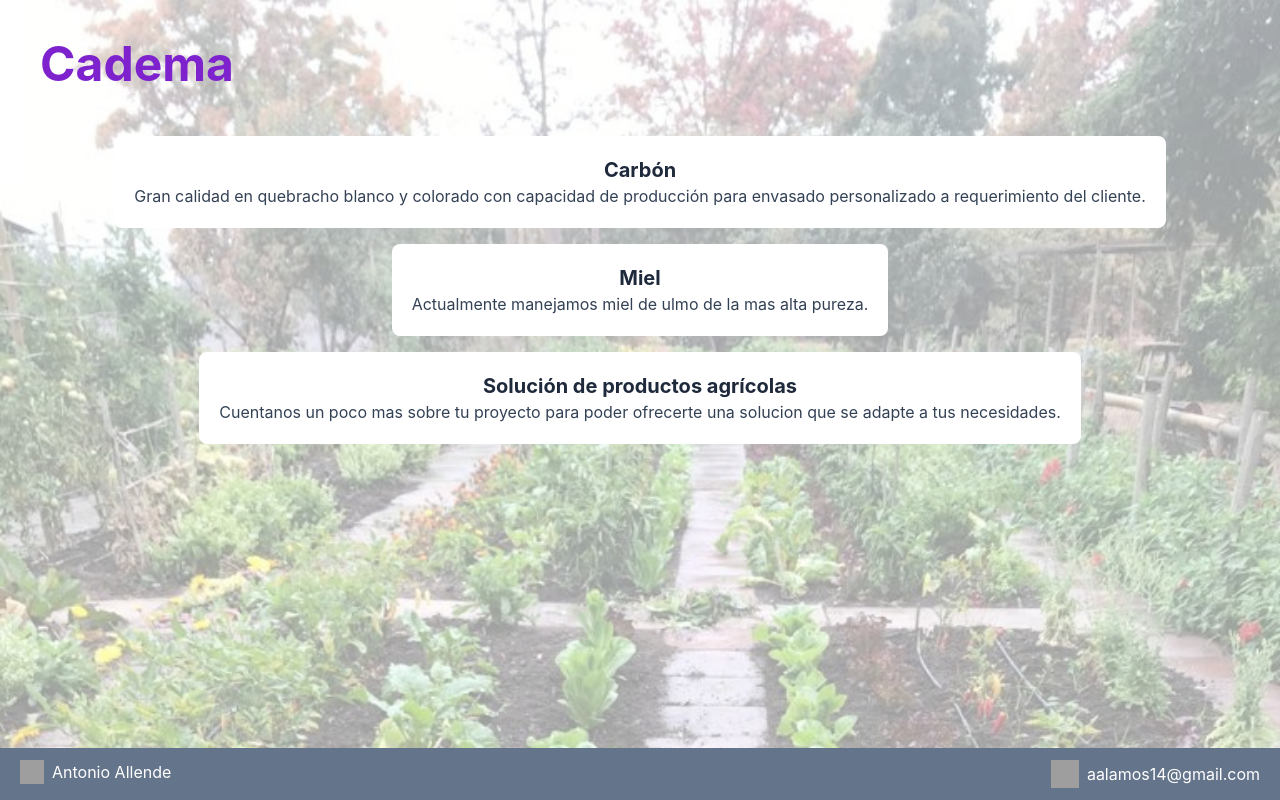
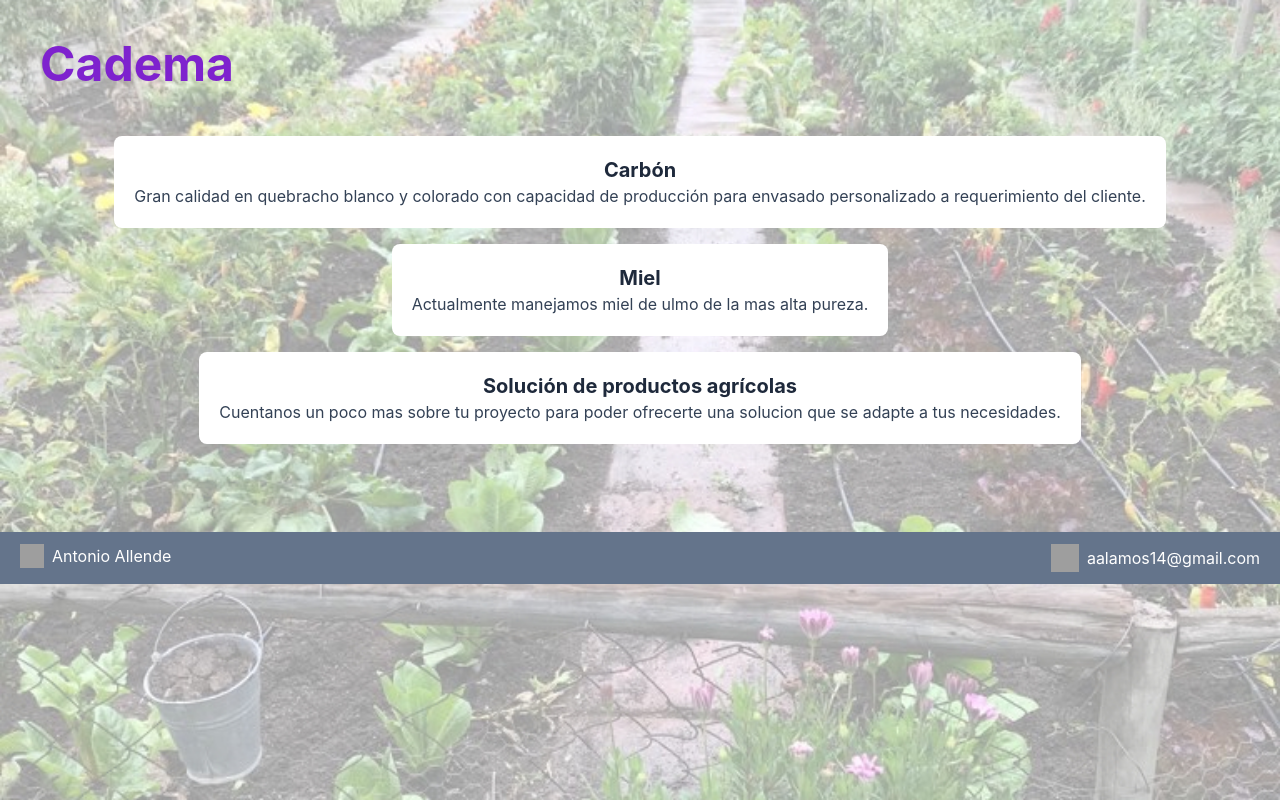
Before and after one commit to aalamos14/cadem-frontend, a React (Create React App) app: page / in a window 1280 px wide. Built offline with nearby package versions, Linux system fonts and the light colour scheme; grey boxes are pictures that could not be loaded.

Commit message:
fix scroll

```diff
--- a/src/views/Landing.jsx
+++ b/src/views/Landing.jsx
@@ -3,8 +3,8 @@ import Footer from "../components/Footer";
 
 const Landing = () => {
     return (
-        <div className="absolute bg-[url('assets/images/image0.jpeg')] w-full h-full bg-cover">
-            <div className="flex flex-col mt-10 ml-10">
+        <div className="bg-[url('assets/images/image0.jpeg')] w-screen h-screen bg-cover bg-center">
+            <div className="flex flex-col pt-10 ml-10">
                 <p className="text-5xl font-bold text-purple-700">Cadema</p>
             </div>
             {/* flex with scroll x axis with 3 product boxes */}
@@ -26,7 +26,7 @@ const Landing = () => {
                     <p className="text-md text-slate-700 text-center">Cuentanos un poco mas sobre tu proyecto para poder ofrecerte una solucion que se adapte a tus necesidades.</p>
                 </div>
             </div>
-            <div className="absolute bottom-0 w-full">
+            <div className="bottom-0 w-full">
                 <Footer />
             </div>
         </div>
```
